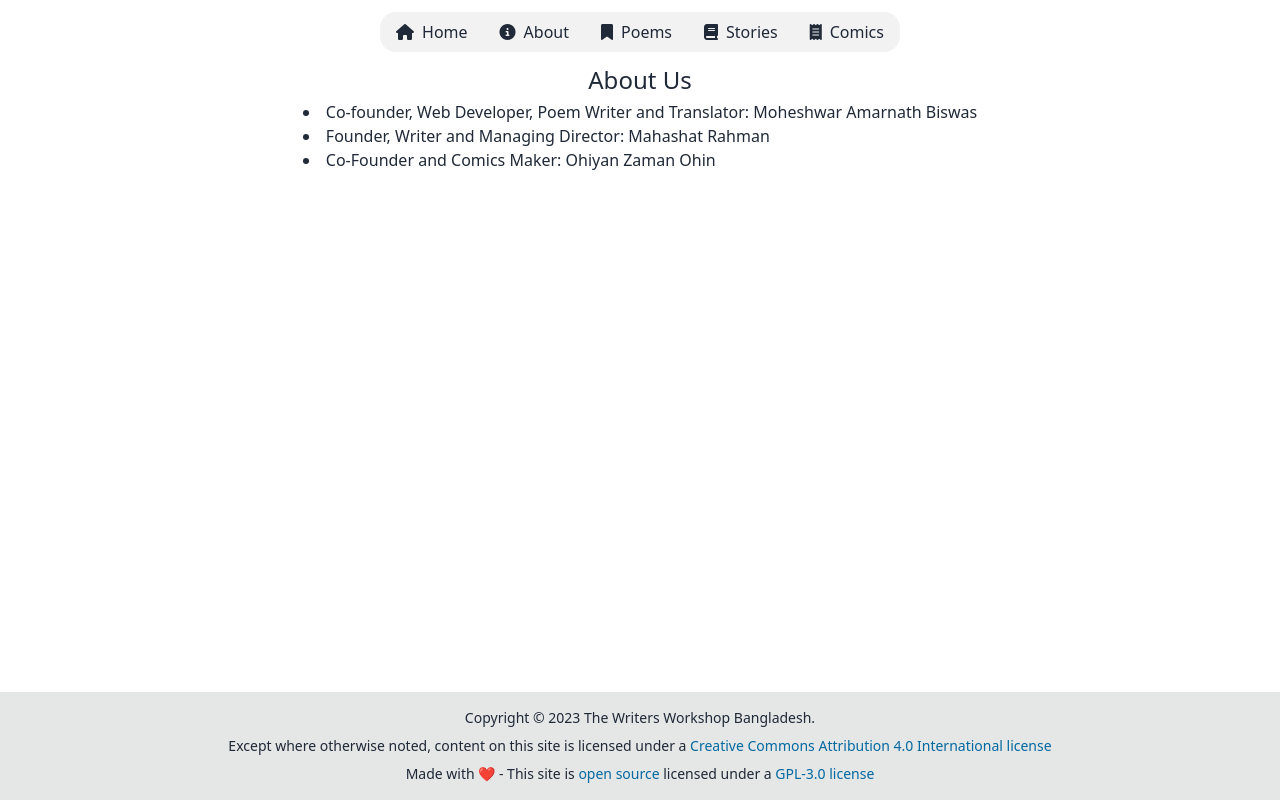
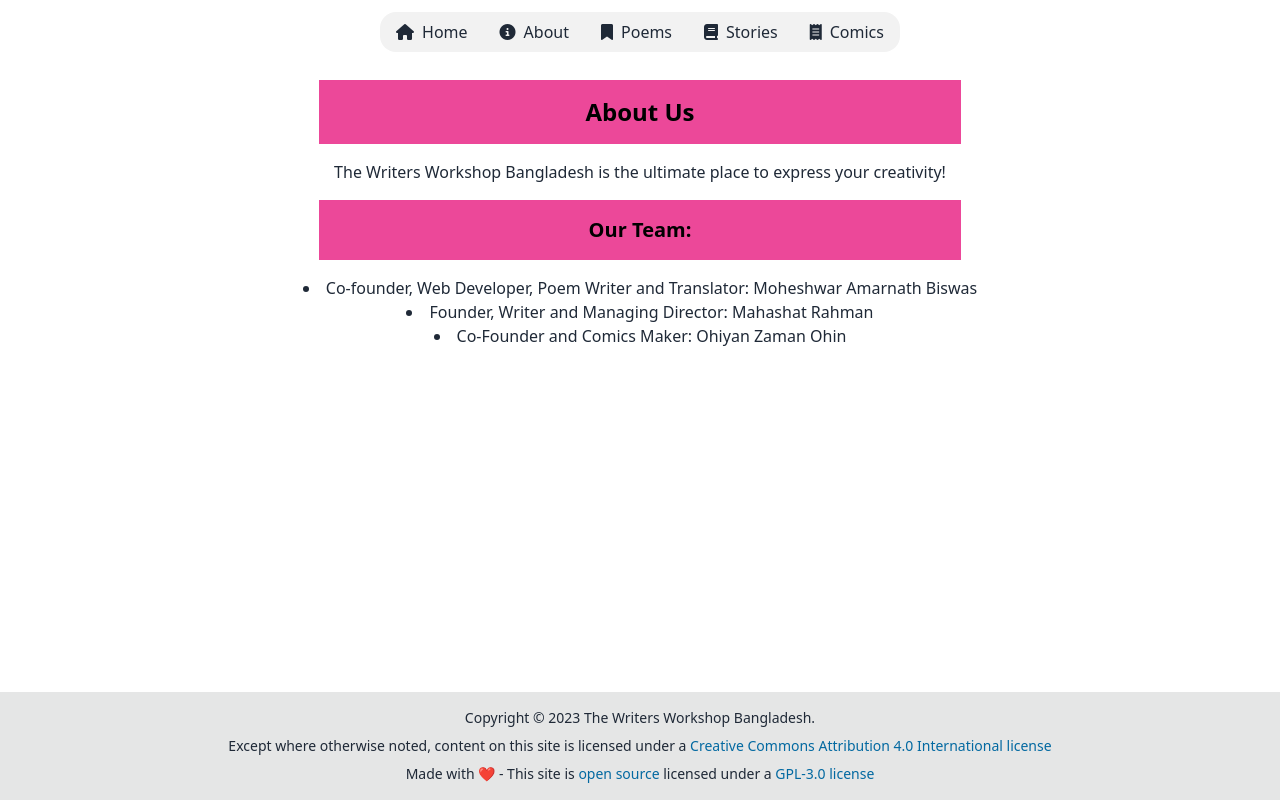
Before and after one commit to thewritersworkshopbd/website, an Astro site: page /about in a window 1280 px wide. Built offline with nearby package versions, Linux system fonts and the light colour scheme; Astro itself is replaced by a stand-in of ours.

Commit message:
chore: Redesigned about page

```diff
--- a/src/pages/about/index.astro
+++ b/src/pages/about/index.astro
@@ -9,8 +9,13 @@
   description={slogan}
   socialImage="/images/social/index.png"
 >
-  <div class="m-auto">
-    <h1 class="text-center text-lg sm:mb-1 sm:text-2xl">{title}</h1>
+  <div class="m-auto text-center">
+    <h1 class="text-lg sm:text-2xl bg-pink-500 text-black font-bold p-4 m-4">{title}</h1>
+    <p>
+      The Writers Workshop Bangladesh is the ultimate place to express your
+      creativity!
+    </p>
+    <h2 class="text-md sm:text-xl bg-pink-500 text-black font-bold p-4 m-4">Our Team:</h2>
     <ul class="sm:list-inside sm:list-disc">
       <li>
         Co-founder, Web Developer, Poem Writer and Translator: Moheshwar
```
